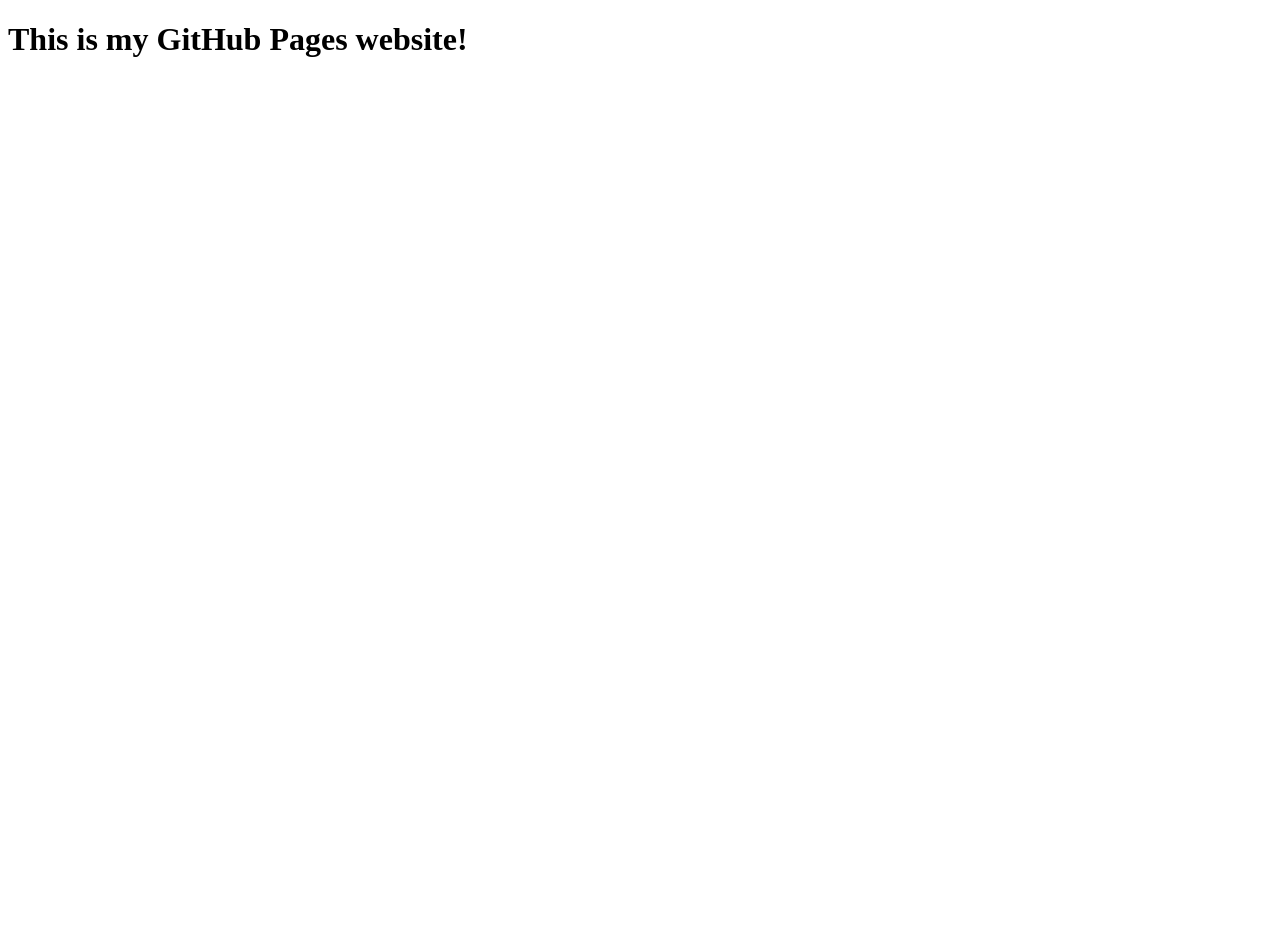
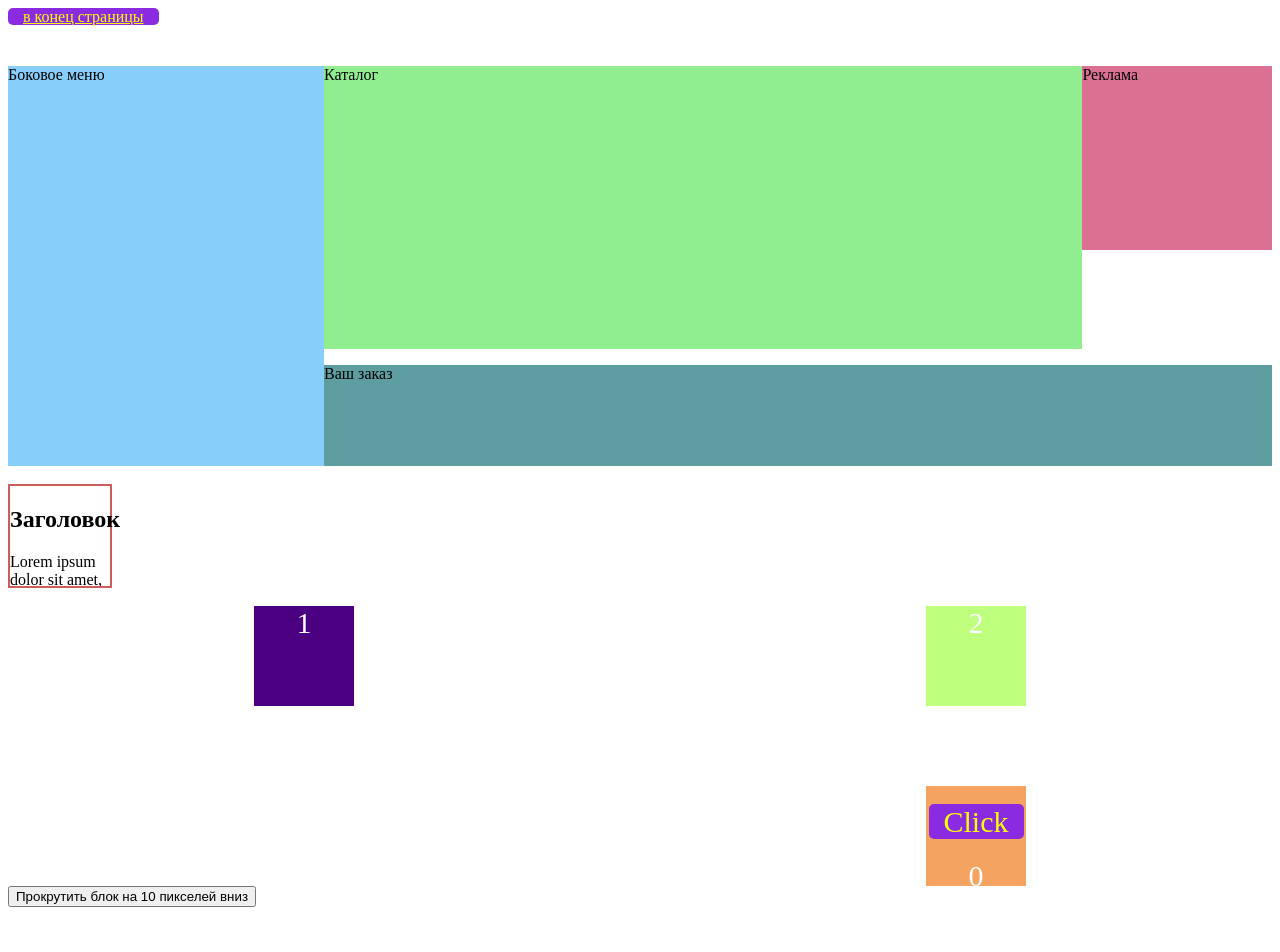
Before and after one commit to Aructurus2000/Aructurus2000.github.io, a plain HTML site: page index.html in a window 1280 px wide. Shown: the top 952 px of the page. Before the commit the page ends 800 px from the top, so only its background shows below. Drawn offline with Linux system fonts and the light colour scheme.

Commit message:
working css

```diff
--- /dev/null
+++ b/30DaysOfJS/introduction.js
@@ -0,0 +1,16 @@
+// const boxElement = document.querySelector('.box');
+// const buttonElement = document.querySelector('button');
+//
+// buttonElement.addEventListener('click', (e) => {
+//     boxElement.scrollTop +=10
+// }) //overflow: hidden;
+
+
+const buttonElement = document.querySelector('.box4 button');
+const counterElement = document.querySelector('.counter');
+
+buttonElement.onclick = () => {
+    const value = Number(counterElement.textContent);
+
+    counterElement.textContent = value + 1;
+}
--- /dev/null
+++ b/30DaysOfJS/style.css
@@ -0,0 +1,139 @@
+
+html {
+    scroll-behavior: smooth;
+}
+
+.content {
+    margin-top: 5vh;
+    min-height: 50vh;
+    display: grid;
+    grid-template-columns: 25% auto 15%;
+    grid-template-areas:
+        "menu catalog advertisement"
+        "menu catalog advertisement"
+        "menu catalog ."
+        "menu order order";
+
+    row-gap: 1rem;
+}
+
+.menu {
+    grid-area: menu;
+    background-color: lightskyblue;
+}
+
+.catalog {
+    grid-area: catalog;
+    background-color: lightgreen;
+}
+
+.advertisement {
+    grid-area: advertisement;
+    background-color: palevioletred;
+}
+
+.order {
+    grid-area: order;
+    background-color: cadetblue;
+}
+
+.box {
+    margin-top: 18px;
+    width: 100px;
+    height: 100px;
+    border: 2px solid indianred;
+
+    overflow: visible clip;
+    /*overflow: hidden; */
+    /*js*/
+ }
+
+.grid-box {
+    display: grid;
+    grid-template-columns: 1fr 1fr;
+    justify-items: center;
+    gap: 80px;
+    font-size: 30px;
+}
+.item-grid {
+    width: 100px;
+    height: 100px;
+    text-align: center;
+    color: white;
+}
+
+.box1 {
+    background-color: indigo;
+    opacity: 1;
+}
+.box2 {
+    background-color: chartreuse;
+    opacity: 0.5;
+}
+
+.box3 {
+    background-color: darkcyan;
+    opacity: 0;
+}
+
+.box4 {
+    background-color: sandybrown;
+}
+
+.clickbtn{
+    margin-top: 30px;
+}
+
+.box4 button{
+    margin-top: 18px;
+    height: 35px;
+    padding-inline: 15px;
+    color: yellow;
+    font: inherit;
+    background-color: blueviolet;
+    border: none;
+    border-radius: 5px;
+
+    /*opacity: 1;*/
+    /*запретить взаимодействие*/
+    visibility: visible;
+}
+
+.box4 button:active {
+    background-color: lightblue;
+}
+
+.img {
+    cursor: url('cat.png'), auto;
+    margin-bottom: 50px;
+}
+
+.img .img1 {
+    margin-top: 50px;
+    clip-path: circle(180px);
+}
+
+.img .img2 {
+    margin-top: 50px;
+    clip-path: ellipse(50% 50%);
+}
+
+.img .img3 {
+    margin-top: 50px;
+    clip-path: polygon(25% 0%, 75% 0%, 100% 100%, 0% 100%);
+}
+
+.text1 .txt1, button {
+    user-select: none;
+    margin-bottom: 20px;
+}
+
+.a1 {
+    height: 35px;
+    padding-inline: 15px;
+    color: yellow;
+    font: inherit;
+    background-color: blueviolet;
+    border: none;
+    border-radius: 5px;
+}
--- a/index.html
+++ b/index.html
@@ -3,8 +3,73 @@
 <head>
     <meta charset="UTF-8">
     <title>My Site!</title>
+    <script src="30DaysOfJS/introduction.js" defer></script>
+    <link rel="stylesheet" href="30DaysOfJS/style.css">
 </head>
 <body>
-<h1>This is my GitHub Pages website!</h1>
+<a class="a1" href="#end">в конец страницы</a>
+<br>
+<main class="content">
+    <aside class="menu">
+        Боковое меню
+    </aside>
+
+    <section class="catalog">
+        Каталог
+    </section>
+
+    <section class="advertisement">
+        Реклама
+    </section>
+
+    <section class="order">
+        Ваш заказ
+    </section>
+</main>
+
+
+<div class="box">
+    <h2>Заголовок</h2>
+    <span>Lorem ipsum dolor sit amet, consectetur adipisicing elit. Ad aliquam at atque cum dignissimos ducimus eius
+        enim</span>
+</div>
+
+<br/>
+
+
+<div class="grid-box">
+    <div class="item-grid box1">
+        1
+    </div>
+    <div class="item-grid box2">
+        2
+    </div>
+    <div class="item-grid box3">
+        3
+    </div>
+    <div class="item-grid box4">
+            <button>Click</button>
+            <div class="counter">0</div>
+    </div>
+</div>
+
+<button>Прокрутить блок на 10 пикселей вниз</button>
+
+<section class="img">
+    <img class="img1" src="https://img.freepik.com/free-photo/close-up-portrait-adorable-cats_23-2151917065.jpg" alt="cat">
+    <br>
+    <img class="img2" src="https://img.freepik.com/free-photo/close-up-portrait-adorable-cats_23-2151917065.jpg" alt="cat">
+    <br>
+    <img class="img3" src="https://img.freepik.com/free-photo/close-up-portrait-adorable-cats_23-2151917065.jpg" alt="cat">
+</section>
+
+<section class="text1">
+    <div class="txt1">
+        loremispum dolor sit amet, consectetur adipisicing elit. Ab aliquam at atque
+    </div>
+
+    <button>Click</button>
+</section>
+<span id="end"></span>
 </body>
 </html>
```
Also changed, not shown: 30DaysOfJS/cat.png (added).
